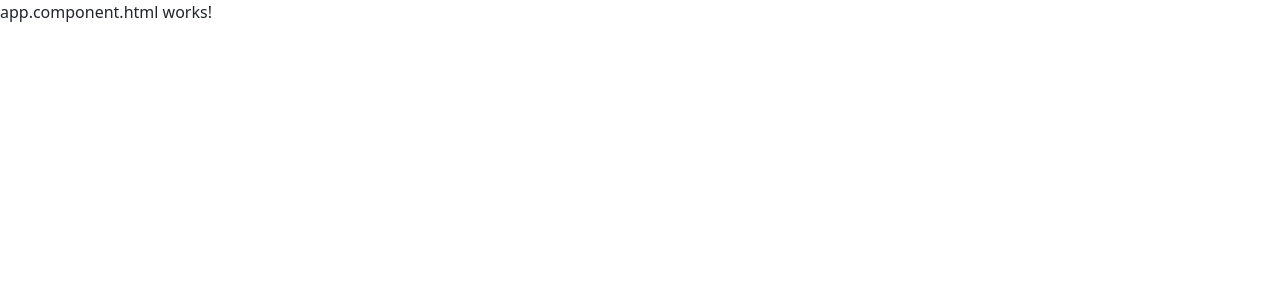
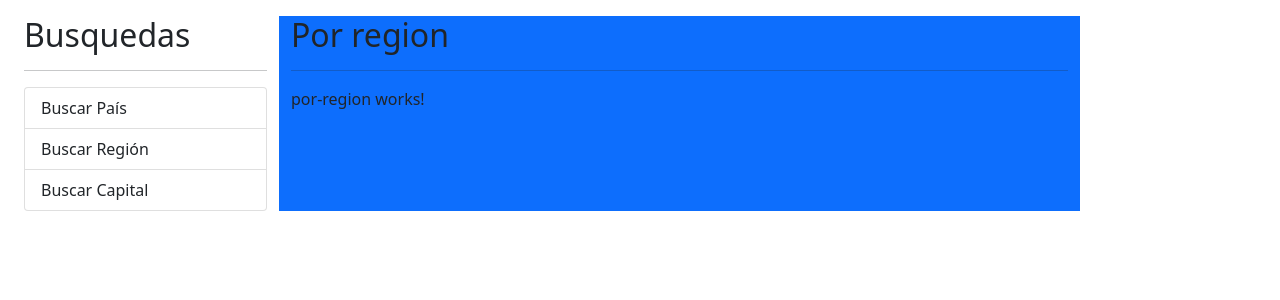
Before and after one commit to JuanBerzosa/AngularBuscadorPaises, an Angular app: page / in a window 1280 px wide. Shown: the top 300 px of the page. Built offline with nearby package versions, Linux system fonts and the light colour scheme.

Commit message:
Create basic layout mockup

```diff
--- a/src/app/app.component.html
+++ b/src/app/app.component.html
@@ -1 +1,18 @@
-<p>app.component.html works!</p>
+<div class="row container mt-3">
+  <div class="row">
+    <div class="col-12 col-md-3">
+      <h2>Busquedas</h2>
+      <hr />
+      <ul class="list-group">
+        <li class="list-group-item">Buscar País</li>
+        <li class="list-group-item">Buscar Región</li>
+        <li class="list-group-item">Buscar Capital</li>
+      </ul>
+    </div>
+    <div class="col-12 col-md-9 bg-primary">
+      <h2>Por region</h2>
+      <hr />
+      <app-por-region></app-por-region>
+    </div>
+  </div>
+</div>
```
